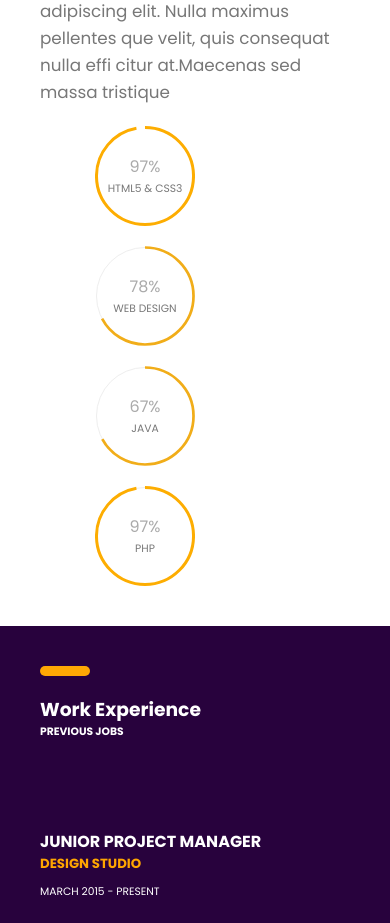
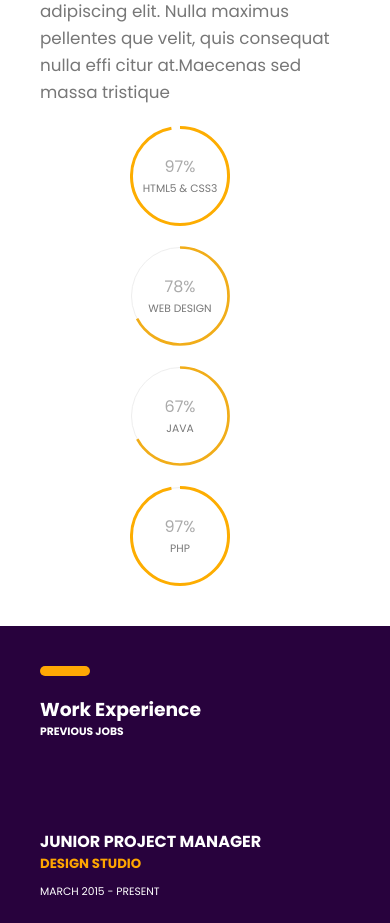
Before and after one commit to kalbanisa/Faire--un-_portfolio-HTMLCSS, a plain HTML site: page index.html in a window 390 px wide. Shown: the part 2600-3523 px from the top of the page. Drawn offline with Linux system fonts and the light colour scheme.

Commit message:
Update styles.css
pour centre les radial-progress

```diff
--- a/styles.css
+++ b/styles.css
@@ -370,6 +370,7 @@ background: #28023D;
     .row3{
         flex-direction: column;
         gap: 20px;
+         padding-left: 70px;
     }
     .counter{
         /* display: flex; */
```
